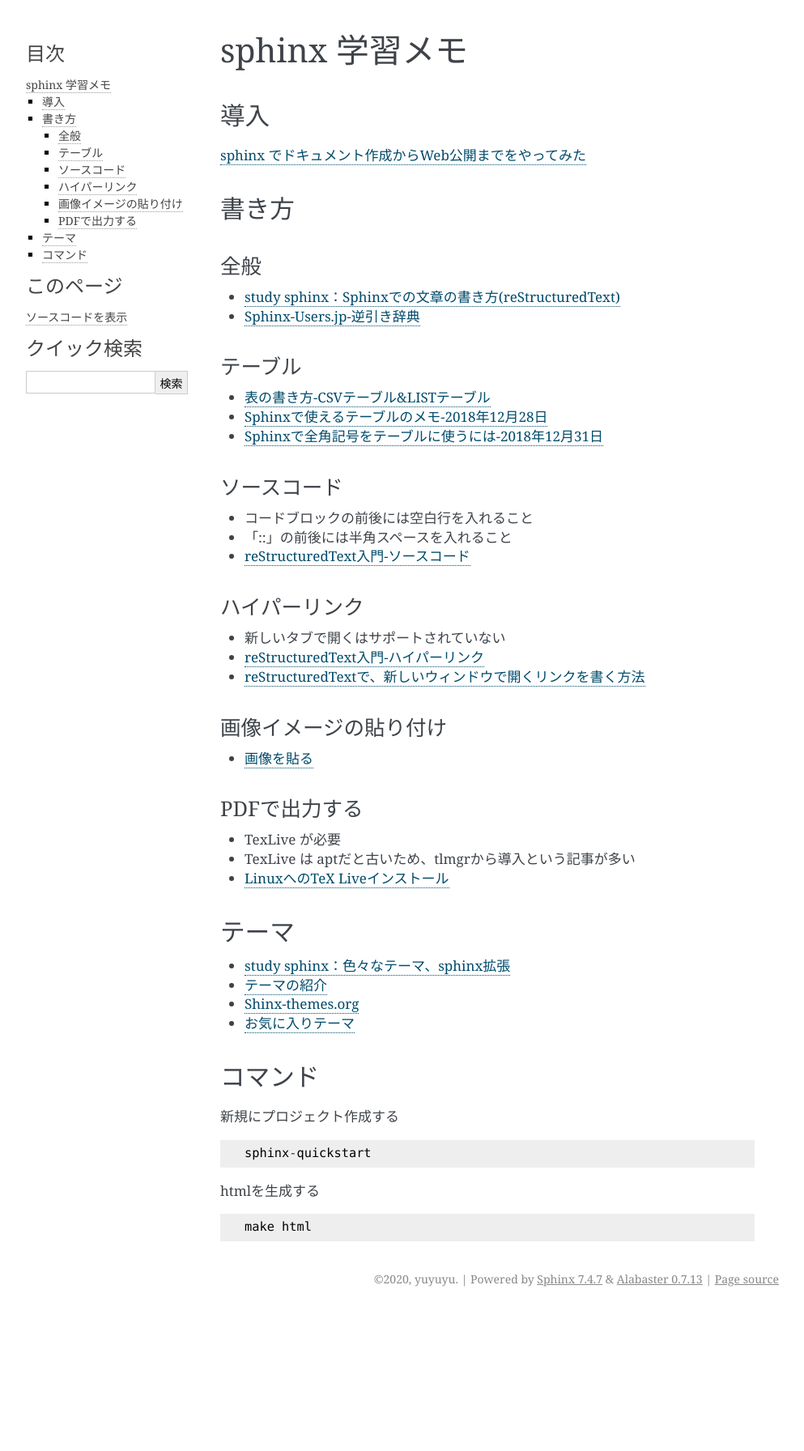
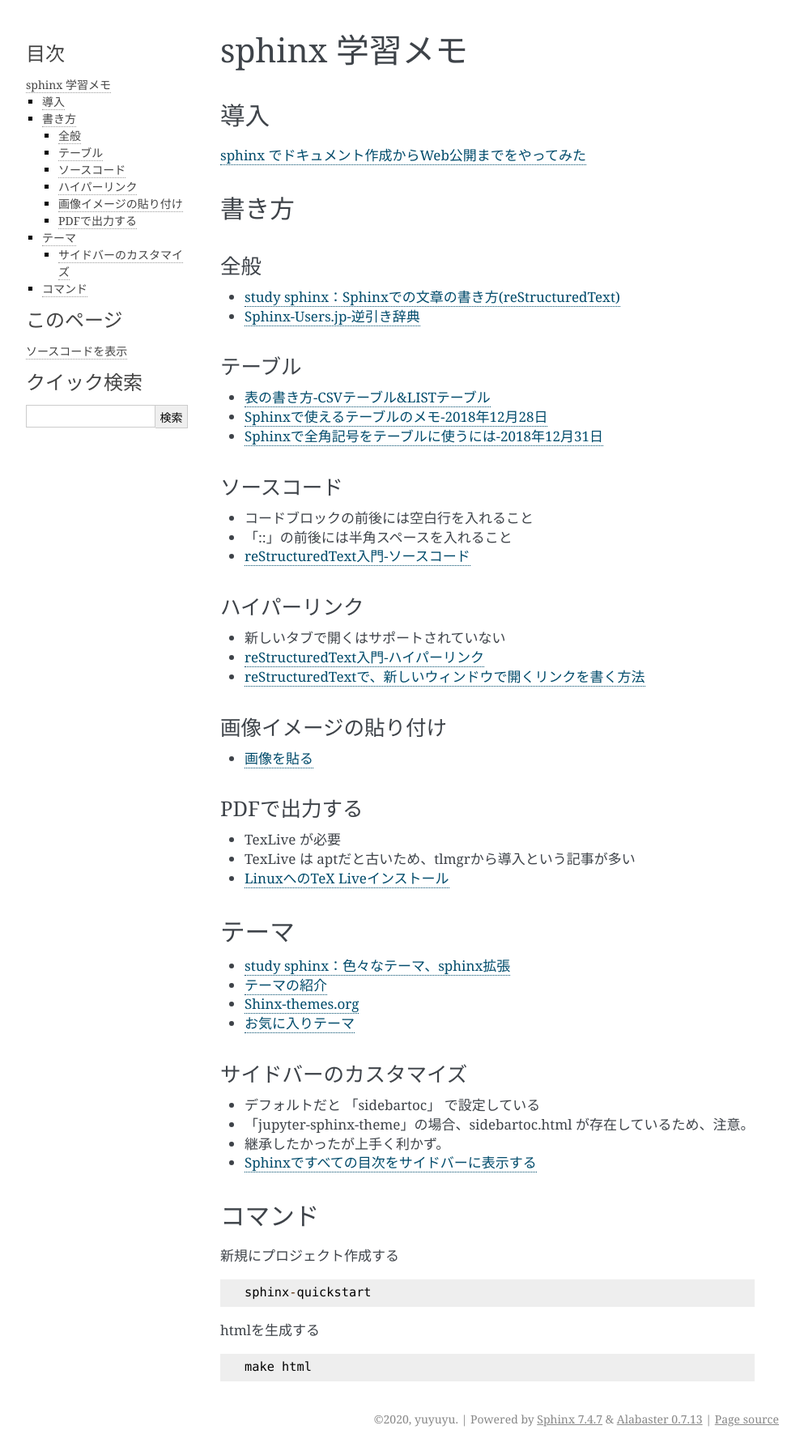
Before and after one commit to yuyuyu0706/sphinx, a Sphinx documentation site: the page built from sphinx/source/work/page01.rst, in a window 1280 px wide. Shown: the whole page at 81% size, without its empty margins (148-1141 px from the left). Built offline with Sphinx 7.4.7, drawn with Linux system fonts in a browser that asks for light colours; pages that are not in the unit, such as notebooks, are missing from menus; before the commit the page ends 1619 px from its top, so only the background shows below that.

Commit message:
auto commit

```diff
--- a/sphinx/source/work/page01.rst
+++ b/sphinx/source/work/page01.rst
@@ -53,6 +53,15 @@ PDFで出力する
 * `Shinx-themes.org <https://sphinx-themes.org/>`_
 * `お気に入りテーマ <https://pypi.org/project/jupyter-sphinx-theme/>`_
 
+サイドバーのカスタマイズ
+-----------------------------------
+
+* デフォルトだと 「sidebartoc」 で設定している
+* 「jupyter-sphinx-theme」の場合、sidebartoc.html が存在しているため、注意。
+* 継承したかったが上手く利かず。
+* `Sphinxですべての目次をサイドバーに表示する <https://qiita.com/takakiku/items/99cf6505fb5c893a5168>`_
+
+
 コマンド
 ==========
 新規にプロジェクト作成する ::
```
